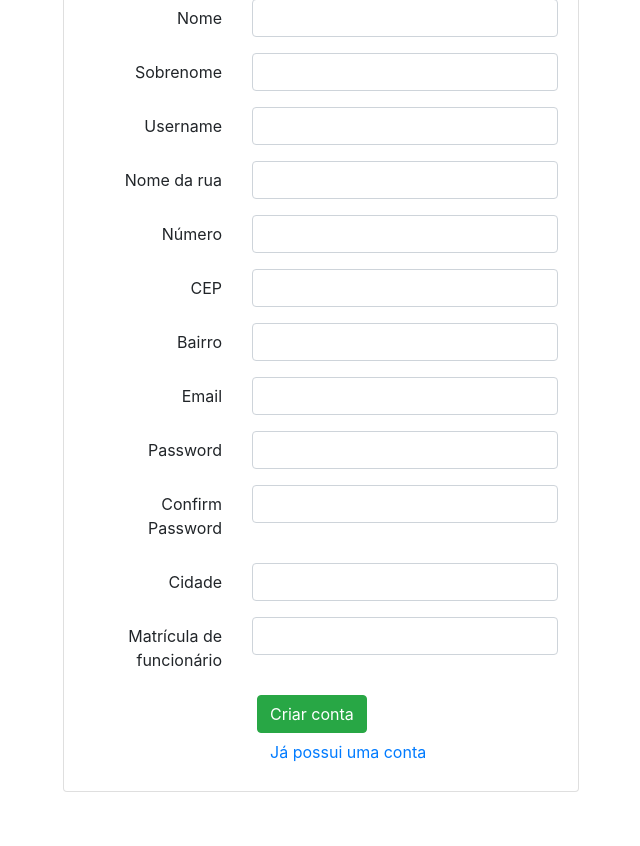
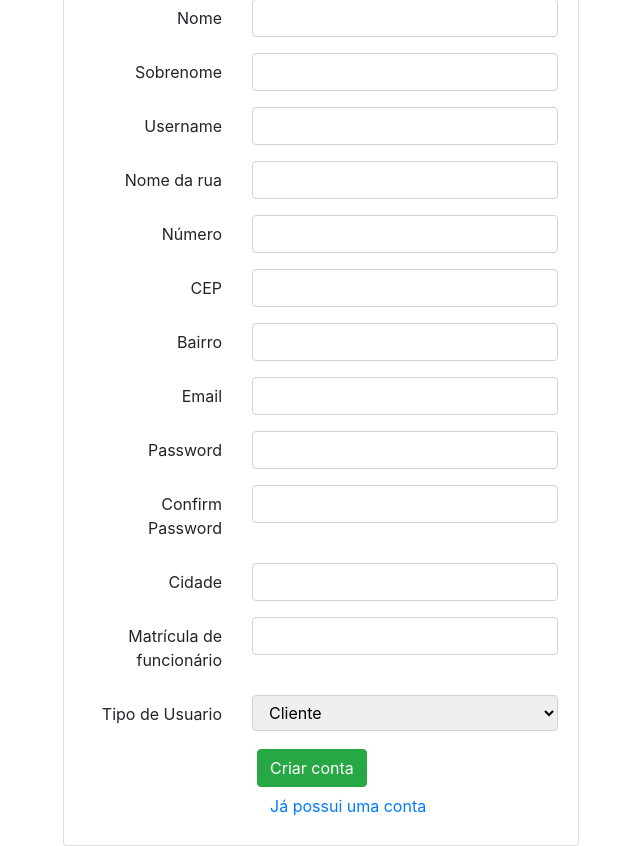
Before and after one commit to tyronedamasceno/IMBurger, a Flask app: template imburger/templates/register.html in a window 1280 px wide. Shown: the part 162-1008 px from the top of the page, without its empty margins (319-959 px from the left). Before the commit the page ends 954 px from the top, so only its background shows below. Run offline with Flask 2, Linux system fonts and the light colour scheme; the template is opened without the code that fills it: values that come from a table or form of the project are taken from there, others are empty; the visitor is signed in with stand-in values (Sample User, id 1); some libraries are stand-ins or nearby versions.

Commit message:
adicionando campo para escolha de tipo de usuario

```diff
--- a/imburger/static/main.css
+++ b/imburger/static/main.css
@@ -170,3 +170,11 @@ button:active {
   margin-top: 15px;
   margin-bottom: 15px;
 }
+
+
+#user_type {
+  width: 100%;
+  padding: .375rem .75rem;
+  border: 1px solid #ced4da;
+  border-radius: .25rem;
+}
--- a/imburger/templates/register.html
+++ b/imburger/templates/register.html
@@ -214,6 +214,23 @@
                 </div>
               </div>
 
+              <div class="form-group row">
+                {{ form.user_type.label(class="col-md-4 col-form-label text-md-right") }}
+
+                <div class="col-md-8">
+                  {% if form.user_type.errors %}
+                  {{ form.user_type }}
+                  <div class="invalid-input-feedback">
+                    {% for error in form.user_type.errors %}
+                    <span>{{ error }}</span>
+                    {% endfor %}
+                  </div>
+                  {% else %}
+                  {{ form.user_type }}
+                  {% endif %}
+                </div>
+              </div>
+
               <div class="col-md-6 offset-md-4">
                 {{ form.submit(class="btn btn btn-success") }}
                 <a class="btn btn-link" href="{{ url_for('users.login') }}">Já possui uma conta</a>
--- a/imburger/users/forms.py
+++ b/imburger/users/forms.py
@@ -1,6 +1,6 @@
 from flask_wtf import FlaskForm
 from flask_wtf.file import FileField, FileAllowed
-from wtforms import StringField, PasswordField, SubmitField, BooleanField
+from wtforms import StringField, PasswordField, SubmitField, BooleanField, SelectField
 from wtforms.validators import (
     DataRequired, Length, Email, EqualTo, ValidationError
 )
@@ -33,6 +33,7 @@ class RegistrationForm(FlaskForm):
         Length(min=2, max=100, message="Este campo precisa ter entre 2 e 100 caracteres")])
     city = StringField('Cidade', validators=[
         Length(min=2, max=100, message="Este campo precisa ter entre 2 e 100 caracteres")])
+    user_type = SelectField('Tipo de Usuario', choices=[("1","Cliente"),("2","Funcionario"),("3","Administrator")], validators=[])
     submit = SubmitField('Criar conta')
 
     def validate_username(self, username):
```
Also changed, not shown: imburger/users/routes.py (+24 -11 lines).
